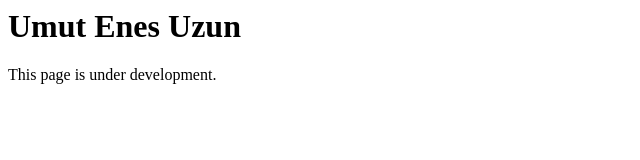
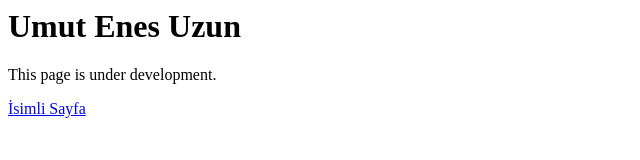
Before and after one commit to TheCrks/TheCrks.github.io, a plain HTML site: page index.html in a window 1280 px wide. Shown: the whole page, without its empty margins (0-640 px from the left). Drawn offline with Linux system fonts and the light colour scheme.

Commit message:
Update index.html

```diff
--- a/index.html
+++ b/index.html
@@ -7,6 +7,7 @@
 
         <h1>Umut Enes Uzun</h1>
         <p>This page is under development.</p>
+        <a href = "umutenesuzun.github.io"> İsimli Sayfa </a>
 
     </body>
 </html>
```
